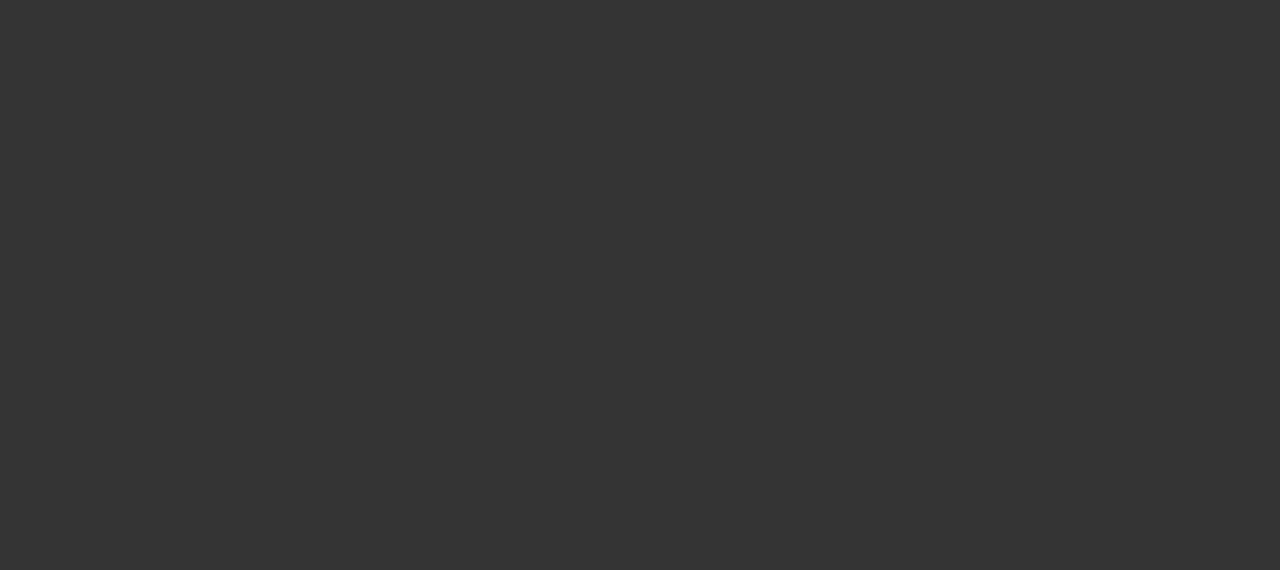
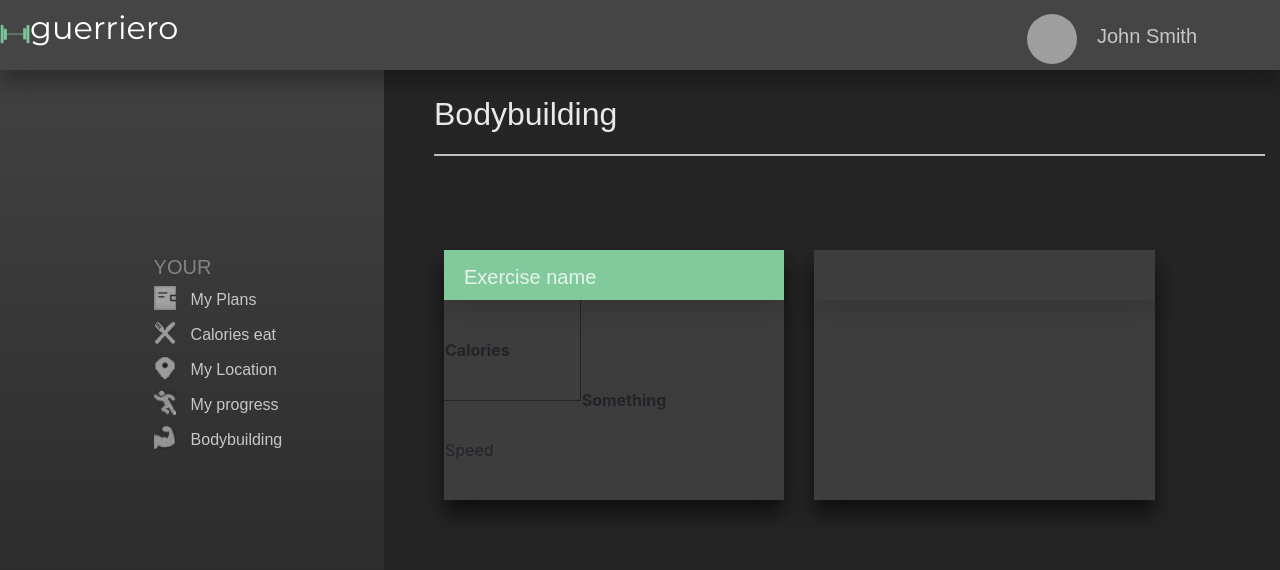
Before and after one commit to GeorgeLukash/ClientPart, an Angular app: page /main/exercises in a window 1280 px wide. Shown: the top 570 px of the page. Built offline with nearby package versions, Linux system fonts and the light colour scheme; grey boxes are pictures that could not be loaded.

Commit message:
add new exercises. Fixed some bugs

```diff
--- a/src/app/exercises/exercises.component.css
+++ b/src/app/exercises/exercises.component.css
@@ -0,0 +1,99 @@
+/*---------------------Head---------------------*/
+
+.line-calendar-block {
+    /*background-color: yellow;*/
+    height: 100px;
+    padding: 20px 0 0 35px;
+}
+
+.line-calendar-block span {
+    font-size: 32px;
+    color: rgba(255, 255, 255, 0.9);
+    font-family: Arial, Helvetica, sans-serif;
+    padding: 40px 50px 0 0;
+}
+
+hr {
+    border: 0.25px solid rgba(255, 255, 255, 0.7);
+}
+
+
+/*---------------------Head---------------------*/
+
+
+/*---------------------Description---------------------*/
+
+.description-exercises {
+    /*background-color: green;*/
+    height: 300px;
+    margin-top: 40px;
+    padding: 40px 0 0 45px;
+}
+
+.block-desc {
+    background-color: #3d3d3d;
+    -webkit-box-shadow: 0 15px 20px rgba(0, 0, 0, 0.6);
+    -moz-box-shadow: 0 15px 20px rgba(0, 0, 0, 0.6);
+    box-shadow: 0 15px 20px rgba(0, 0, 0, 0.6);
+    height: 250px;
+    margin: 0 15px;
+    width: 40%;
+}
+
+.head-esc {
+    height: 50px;
+    -webkit-box-shadow: 0 15px 20px rgba(0, 0, 0, 0.1);
+    -moz-box-shadow: 0 15px 20px rgba(0, 0, 0, 0.1);
+    box-shadow: 0 15px 20px rgba(0, 0, 0, 0.1);
+    padding: 15px 0 0 0;
+}
+
+.head-esc h6 {
+    color: rgba(255, 255, 255, 0.8);
+    text-align: left;
+    font-size: 20px;
+    font-family: Arial, Helvetica, sans-serif;
+    padding: 0 0 0 20px;
+}
+
+
+/*-------------------------------*/
+
+table {
+    height: 200px;
+    width: 100%;
+}
+
+.wrapper {
+    height: 200px;
+    margin: 11px 0 0 0;
+}
+
+.calories {
+    /*background-color: yellow;*/
+    border-width: 0 1px 1px 0;
+    border-style: solid;
+    border-color: rgba(0, 0, 0, 0.4);
+}
+
+.speed {
+    /*background-color: green;*/
+    height: 100px;
+    width: 40%;
+}
+
+.result-exercise {
+    /*background-color: blue;*/
+    height: 200px;
+    width: 60%;
+}
+
+
+/*-------------------------------*/
+
+.success {
+    background-color: #82ca9c !important;
+}
+
+
+/*---------------------Description---------------------*/
--- a/src/app/exercises/exercises.component.html
+++ b/src/app/exercises/exercises.component.html
@@ -1,3 +1,27 @@
-<p>
-  exercises works!
-</p>
+<div class="container">
+    <div class="line-calendar-block">
+        <span>Bodybuilding</span>
+        <hr>
+    </div>
+    <div class="description-exercises row">
+        <div class="block-desc">
+            <div class="head-esc success">
+                <h6>Exercise name</h6>
+                <div class="wrapper">
+                    <table>
+                        <tr>
+                            <th class="calories">Calories</th>
+                            <th rowspan="2" class="something">Something</th>
+                        </tr>
+                        <tr>
+                            <td class="speed">Speed</td>
+                        </tr>
+                    </table>
+                </div>
+            </div>
+        </div>
+        <div class="block-desc">
+            <div class="head-esc"></div>
+        </div>
+    </div>
+</div>
--- a/src/app/main/main.component.css
+++ b/src/app/main/main.component.css
@@ -43,11 +43,14 @@
 }
 
 .user-info {
+    /*background-color: red;*/
     float: right;
-    height: 60px;
+    height: 58px;
     width: 200px;
+    padding: 5px 7px;
     /*border: 1px solid rgba(0, 0, 0, 0.1);*/
     margin: 5px 60px 0 0;
+    border-radius: 5px;
 }
 
 .user-phot {
@@ -61,6 +64,11 @@
     font-family: arial;
     color: rgba(255, 255, 255, 0.7);
     padding: 2px 0 0 20px;
+}
+
+.user-info:hover {
+    background-color: rgba(255, 255, 255, 0.5);
+    color: rgba(0, 0, 0, 0.7)!important;
 }
 
 
--- a/src/app/main/main.component.html
+++ b/src/app/main/main.component.html
@@ -11,7 +11,7 @@
         <div class="cust-logo">
             <img class="cust-header_img" src="assets/img/logo_main.png" alt="Here must be logo">
             <span class="cust-header_span">guerriero</span>
-            <div class="user-info">
+            <div class="user-info" (click)="goTo('user')">
                 <img class="user-phot" src="assets/img/users/user_profile_male.jpg" alt="User photo must be here">
                 <span>John Smith</span>
             </div>
@@ -47,7 +47,7 @@
             <h5>YOUR</h5>
             <li class="row">
                 <img src="assets/img/icon/plans.png">
-                <a href="/#">My Plans</a>
+                <a href="/main/plans">My Plans</a>
             </li>
             <li class="row">
                 <img src="assets/img/icon/calories.png">
@@ -59,11 +59,11 @@
             </li>
             <li class="row">
                 <img src="assets/img/icon/run.png">
-                <a href="/#">Run</a>
+                <a href="/main/exercises">My progress</a>
             </li>
             <li class="row">
                 <img src="assets/img/icon/bodyb.png">
-                <a href="/#">Bodybuilding</a>
+                <a href="/main/blocks">Bodybuilding</a>
             </li>
         </ul>
     </div>
```
Also changed, not shown: src/app/app.module.ts (+7 -11 lines), src/app/model/plan.component.model.ts (+4 -6 lines).
